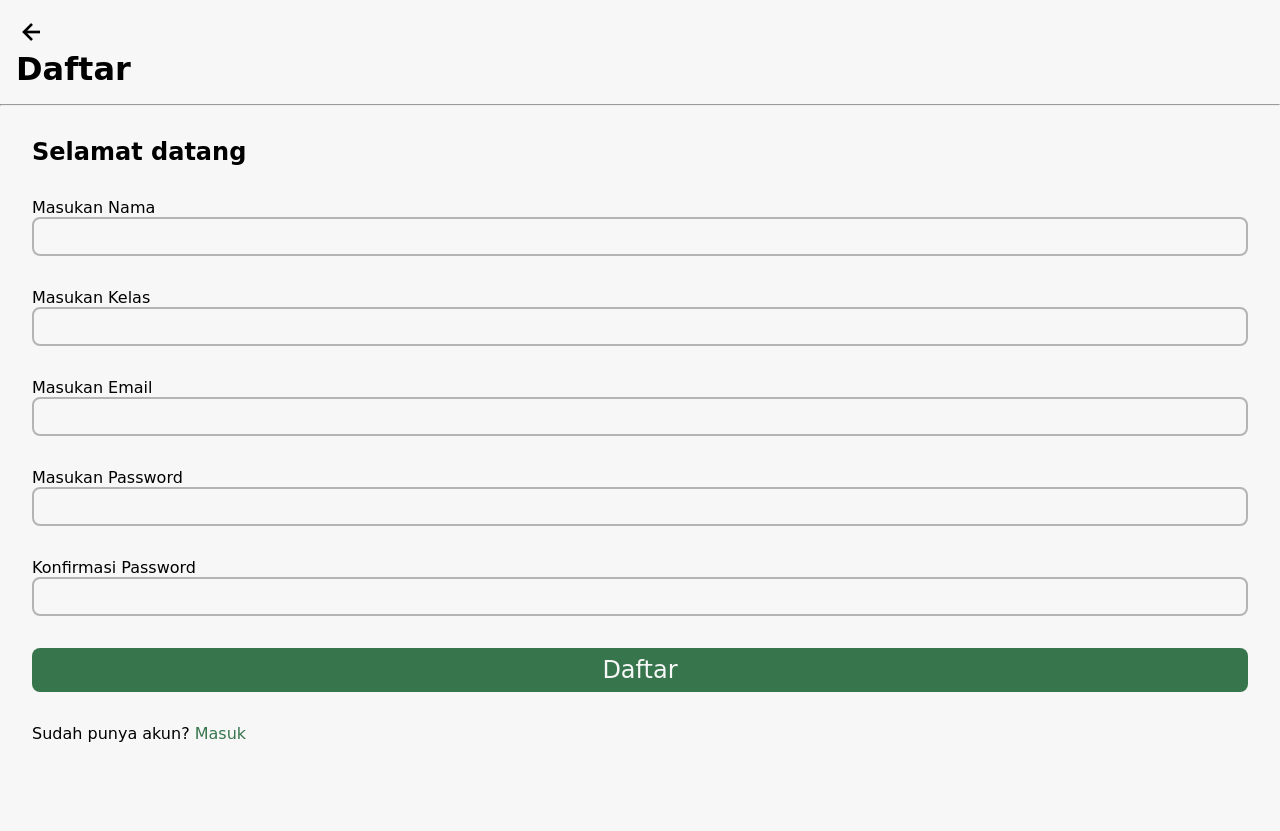
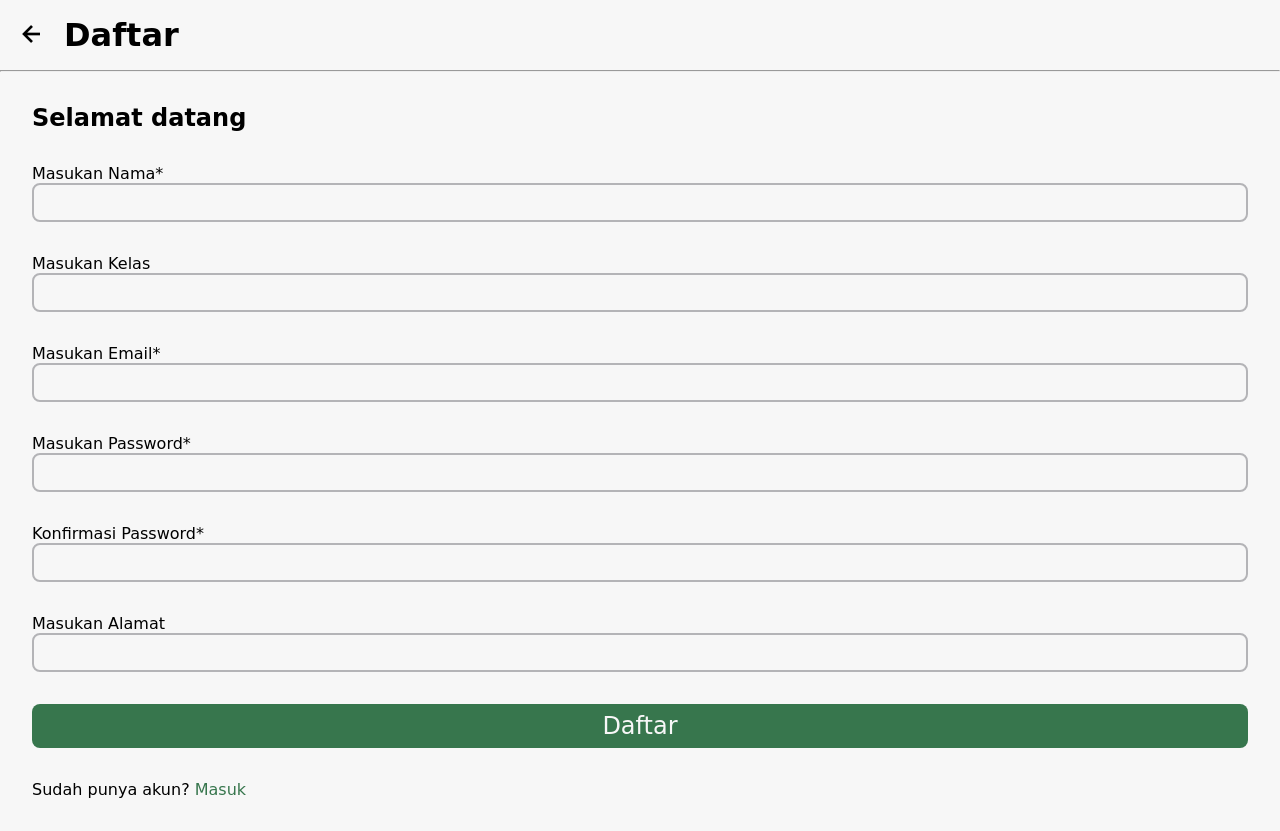
Before and after one commit to rifqi011/plbinformatikakelompok1, a PHP site: page /signup.php in a window 1280 px wide. Before the commit the page ends 742 px from the top, so only its background shows below. Run offline with PHP 8.4, Linux system fonts and the light colour scheme; data that the repository does not hold is empty; some libraries are stand-ins or nearby versions; some web fonts are replaced.

Commit message:
Add input address

```diff
--- a/login.php
+++ b/login.php
@@ -21,7 +21,7 @@ if (isset($_SESSION['user'])) {
 
 <body>
     <header id="header">
-        <div class="login__header">
+        <div class="login__header flex">
             <a href="index.php"><i class="bx bx-left-arrow-alt"></i></a>
             <h1>Masuk</h1>
         </div>
--- a/proses/usersignup.php
+++ b/proses/usersignup.php
@@ -29,6 +29,7 @@ function signup($data)
     $email       = $data['email'];
     $password    = mysqli_real_escape_string($connect, $data['password']);
     $password2   = mysqli_real_escape_string($connect, $data['password2']);
+    $alamat      = $data['alamat'];
 
     // Cek Username
     $result = mysqli_query($connect, "SELECT email FROM pengunjung WHERE email = '$email'");
@@ -55,7 +56,8 @@ function signup($data)
         kelas       = '$kelas',
         email       = '$email',
         foto        = 'defaultfoto.png',
-        password    = '$password'");
+        password    = '$password',
+        alamat      = '$alamat'");
 
     return mysqli_affected_rows($connect);
 }
--- a/signup.php
+++ b/signup.php
@@ -14,7 +14,7 @@ include 'koneksi.php'; ?>
 
 <body>
     <header id="header">
-        <div class="login__header">
+        <div class="login__header flex">
             <a href="index.php"><i class="bx bx-left-arrow-alt"></i></a>
             <h1>Daftar</h1>
         </div>
@@ -25,7 +25,7 @@ include 'koneksi.php'; ?>
         <h1 class="headline">Selamat datang </h1>
         <form method="post" action="proses/usersignup.php" class="login__form flex">
             <div class="login__group">
-                <label for="nama">Masukan Nama</label>
+                <label for="nama">Masukan Nama*</label>
                 <input autocomplete="off" type="text" name="nama" id="nama" required autofocus>
             </div>
             <div class="login__group">
@@ -33,16 +33,20 @@ include 'koneksi.php'; ?>
                 <input autocomplete="off" type="text" name="kelas" id="kelas">
             </div>
             <div class="login__group">
-                <label for="email">Masukan Email</label>
+                <label for="email">Masukan Email*</label>
                 <input autocomplete="off" type="email" name="email" id="email" required>
             </div>
             <div class="login__group">
-                <label for="password">Masukan Password</label>
+                <label for="password">Masukan Password*</label>
                 <input autocomplete="off" type="password" name="password" id="password" required>
             </div>
             <div class="login__group">
-                <label for="password2">Konfirmasi Password</label>
+                <label for="password2">Konfirmasi Password*</label>
                 <input autocomplete="off" type="password" name="password2" id="password2" required>
+            </div>
+            <div class="login__group">
+                <label for="alamat">Masukan Alamat</label>
+                <input autocomplete="off" type="password" name="alamat" id="alamat">
             </div>
             <button class="btn btn__login" type="submit" name="signup">Daftar</button>
             <p class="signup__link">Sudah punya akun?&nbsp;<a href="login.php">Masuk</a></p>
```
